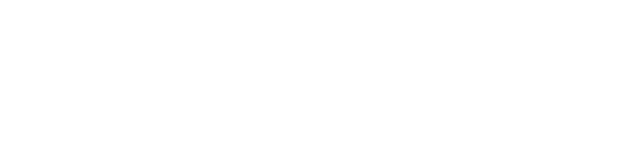
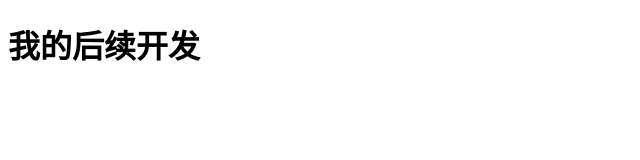
Before and after one commit to mzy0926/desktoptest, a plain HTML site: page index.html in a window 1280 px wide. Shown: the whole page, without its empty margins (0-640 px from the left). Drawn offline with Linux system fonts and the light colour scheme.

Commit message:
second
第二次记录

```diff
--- a/index.html
+++ b/index.html
@@ -6,6 +6,6 @@
     <title>Document</title>
 </head>
 <body>
-
+    <h1>我的后续开发</h1>
 </body>
 </html>
```
